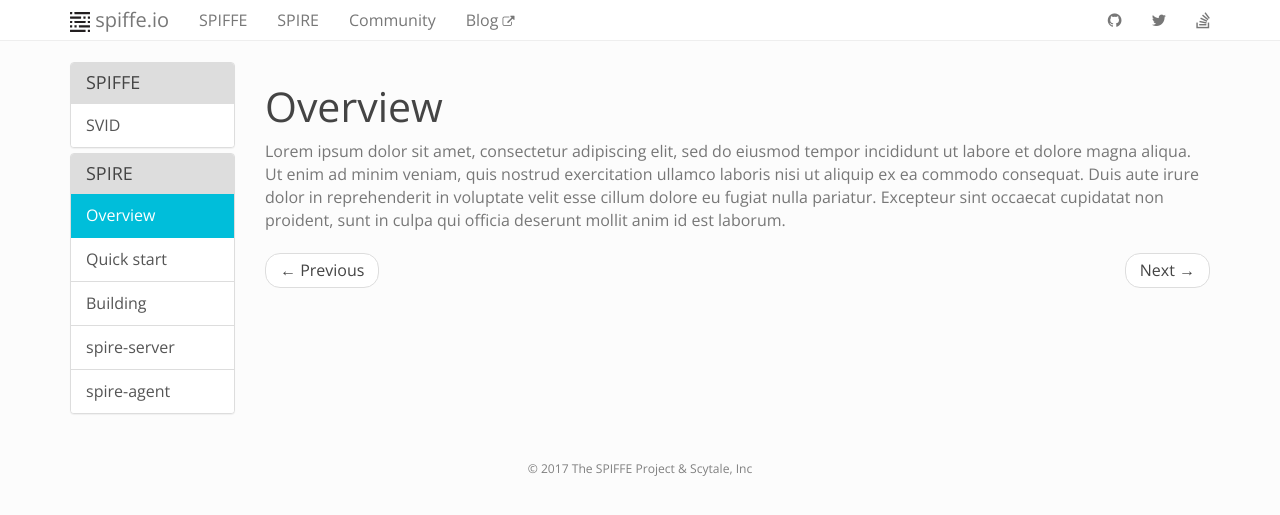
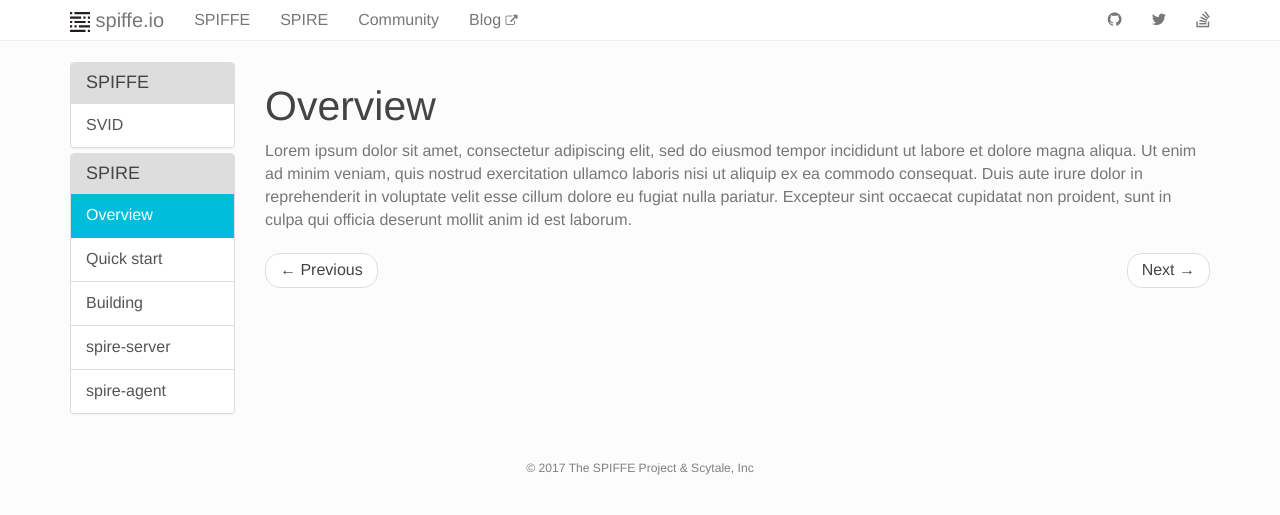
Before and after one commit to scytaleio/spiffe.github.io, a Jekyll site: the page built from _docs/spire/overview.md, in a window 1280 px wide. Shown: the top 515 px of the page. Built offline with Jekyll 4.4.1, drawn with Linux system fonts in a browser that asks for light colours; nearby versions of some CDN libraries.

Commit message:
Tweaks typography to make text a bit more readable

```diff
--- a/_sass/bootswatch/spiffe/_variables.scss
+++ b/_sass/bootswatch/spiffe/_variables.scss
@@ -43,7 +43,7 @@
 //
 //## Font, line-height, and color for body text, headings, and more.
 
-$font-family-sans-serif:  "Open Sans", "Helvetica Neue", Helvetica, Arial, sans-serif !default;
+$font-family-sans-serif:  Helvetica, Arial, sans-serif !default;
 $font-family-serif:       Georgia, "Times New Roman", Times, serif !default;
 //** Default monospace fonts for `<code>`, `<kbd>`, and `<pre>`.
 $font-family-monospace:   Menlo, Monaco, Consolas, "Courier New", monospace !default;
@@ -66,7 +66,7 @@
 $line-height-computed:    floor(($font-size-base * $line-height-base)) !default; // ~20px
 
 //** By default, this inherits from the `<body>`.
-$headings-font-family:    $font-family-sans-serif !default;
+$headings-font-family:    "Helvetica Neue", Helvetica, Arial, sans-serif !default;
 $headings-font-weight:    300 !default;
 $headings-line-height:    1.1 !default;
 $headings-color:          $gray-dark !default;
```
